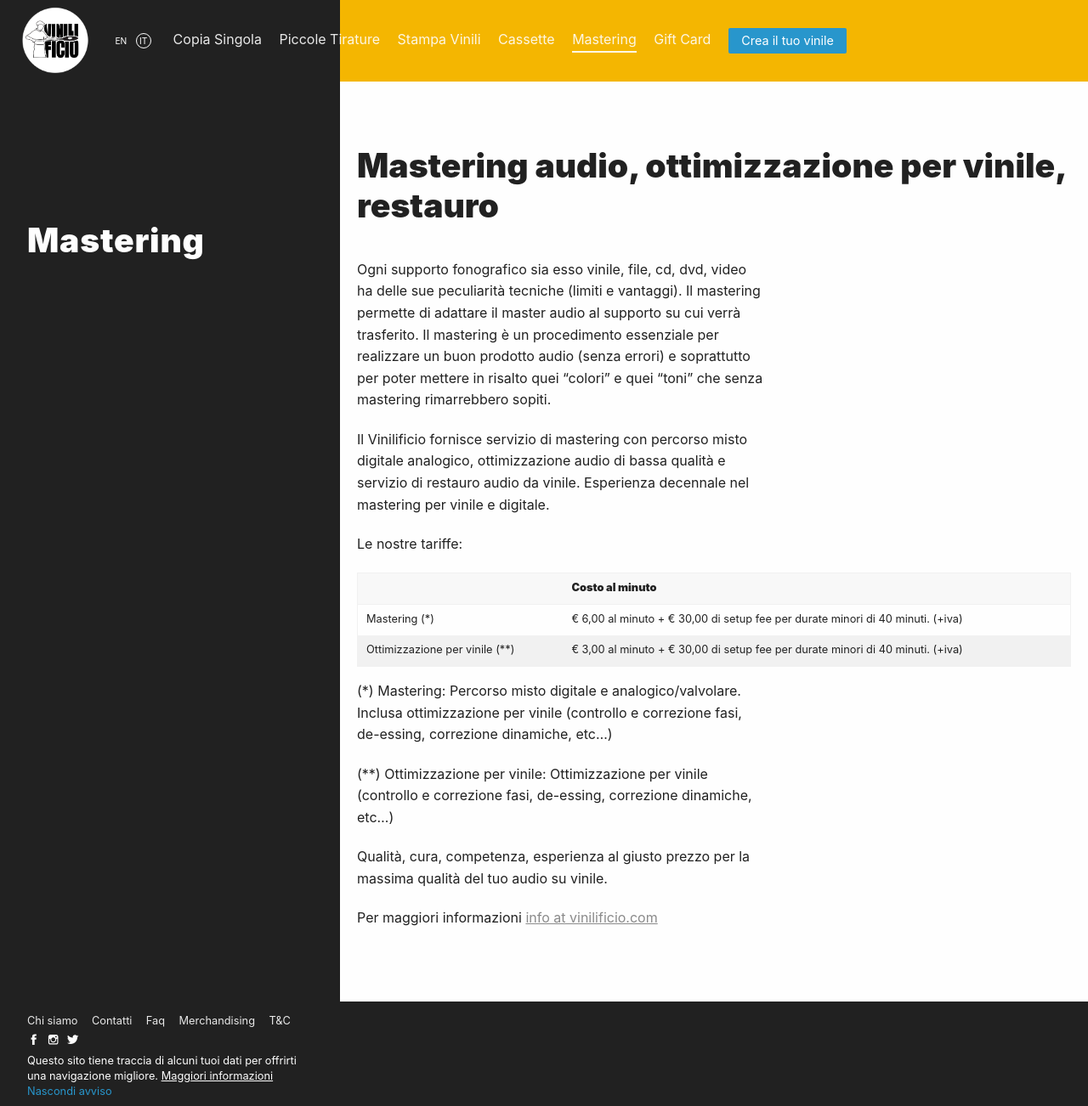
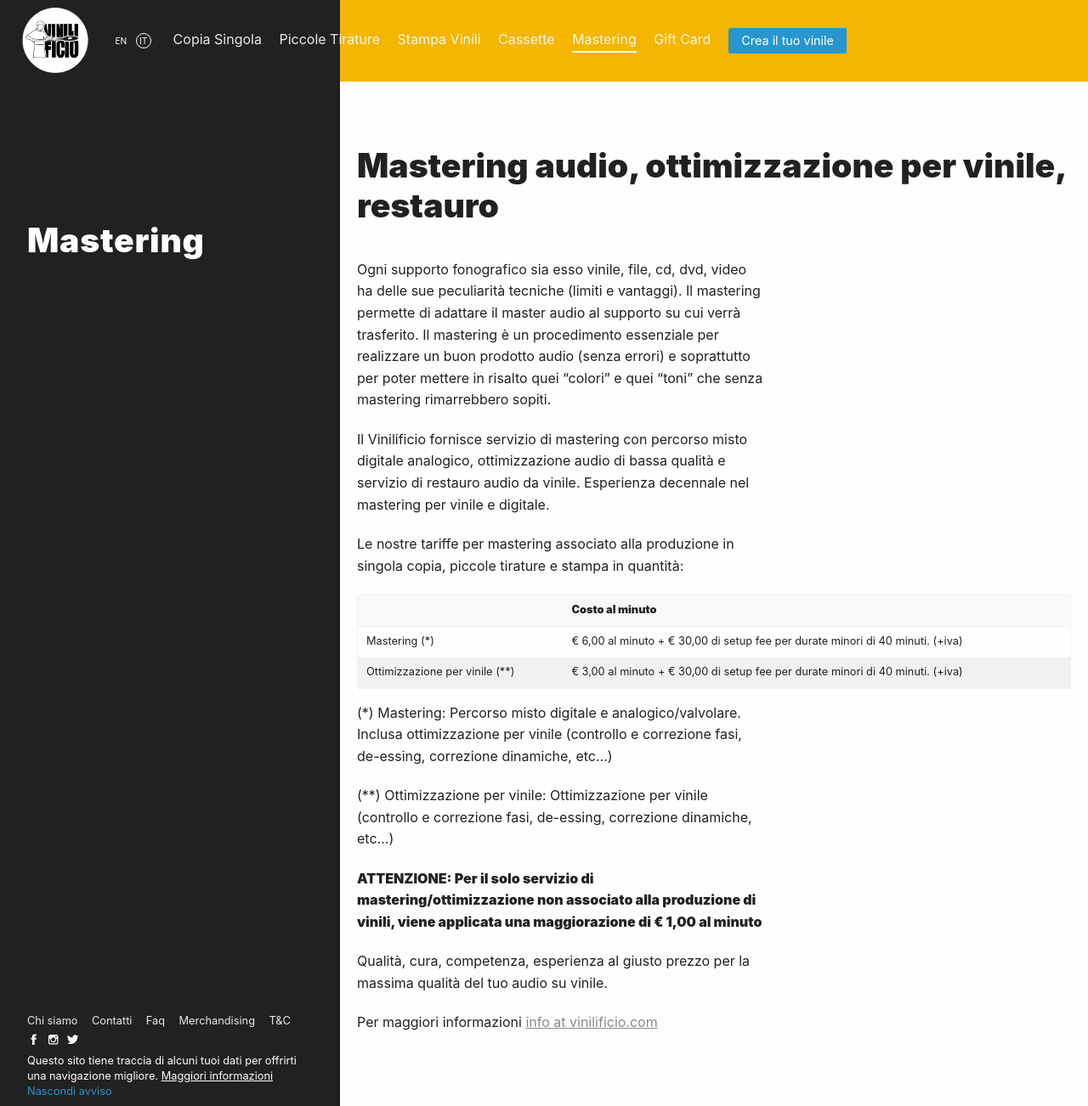
Before and after one commit to Vinilificio/vinilificio.com, a Jekyll site: the page built from _pages/mastering.md, in a window 1280 px wide and 1302 px high. Shown: the whole window at 85% size. Built offline with Jekyll 4.4.1, drawn with Linux system fonts in a browser that asks for light colours; nearby versions of some CDN libraries; comment, search, counter and statistics services are not loaded.

Commit message:
aggiornate tariffe

```diff
--- a/_pages/mastering.md
+++ b/_pages/mastering.md
@@ -12,7 +12,7 @@
 
 Il Vinilificio fornisce servizio di mastering con percorso misto digitale analogico, ottimizzazione audio di bassa qualità e servizio di restauro audio da vinile. Esperienza decennale nel mastering per vinile e digitale.
 
-Le nostre tariffe:
+Le nostre tariffe per mastering associato alla produzione in singola copia, piccole tirature e stampa in quantità:
 
 |               | Costo al minuto                                                         |
 | ------------- |:-----------------------------------------------------------------------:|
@@ -25,6 +25,7 @@
 
 (**) Ottimizzazione per vinile: Ottimizzazione per vinile (controllo e correzione fasi,  de-essing, correzione dinamiche, etc...)
 
+**ATTENZIONE: Per il solo servizio di mastering/ottimizzazione non associato alla produzione di vinili, viene applicata una maggiorazione di € 1,00 al minuto**
 
 Qualità, cura, competenza, esperienza al giusto prezzo per la massima qualità del tuo audio su vinile.
 
```
